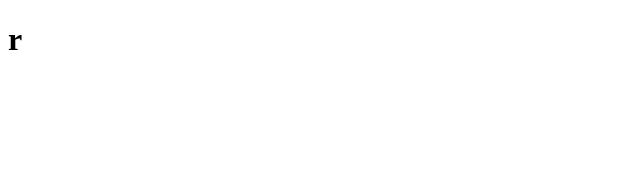
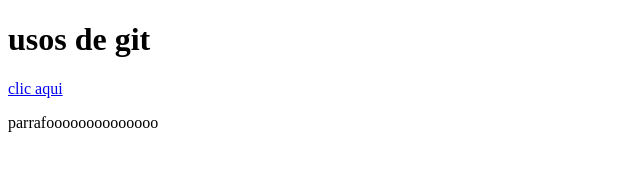
Before and after one commit to CesarSierra97/proyectoweb1, a plain HTML site: page assets/index.html in a window 1280 px wide. Shown: the whole page, without its empty margins (0-640 px from the left). Drawn offline with Linux system fonts and the light colour scheme.

Commit message:
agregue parrafooooo a rama 1

```diff
--- a/index.html
+++ b/assets/index.html
@@ -8,6 +8,11 @@
 </head>
 <body>
 
-    <h1>r</h1>
+    <h1>usos de git</h1>
+    <a href="clic"> clic aqui </a>
+    <p>
+        parrafoooooooooooooo
+    </p>
+
 </body>
 </html>
```
